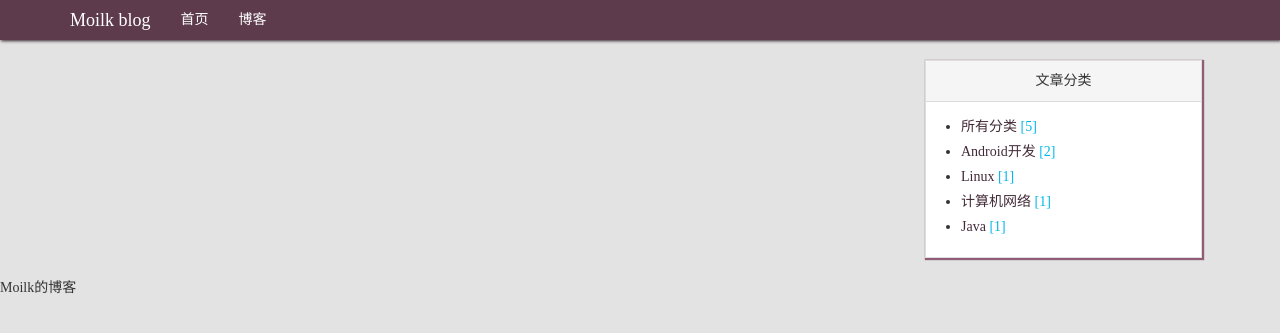
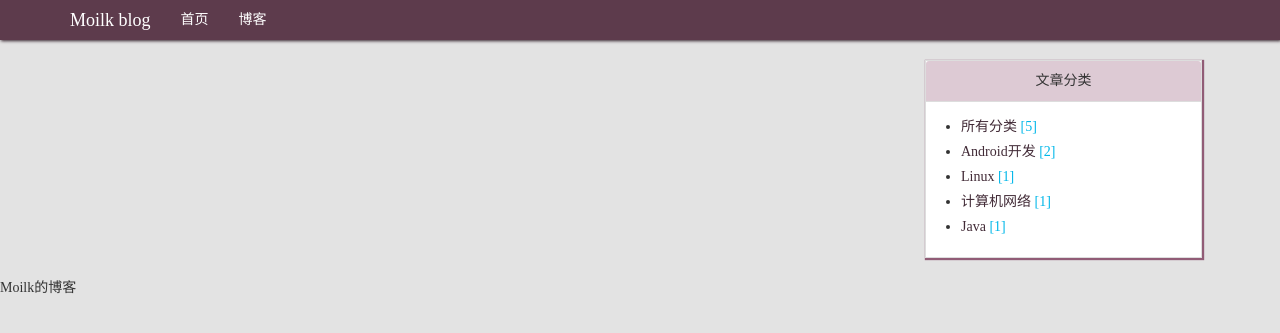
Before and after one commit to MoilkNepho/Blog, a Jekyll site: the page built from category.html, in a window 1280 px wide. Shown: the top 333 px of the page. Built offline with Jekyll 4.4.1, drawn with Linux system fonts in a browser that asks for light colours; nearby versions of some CDN libraries; comment, search, counter and statistics services are not loaded.

Commit message:
markdown

```diff
--- a/assets/stylesheet/components/_panel.scss
+++ b/assets/stylesheet/components/_panel.scss
@@ -14,7 +14,6 @@
   .panel-heading{
     padding-top: 0;
     padding-bottom: 20px;
-    background-color: $gray-lightest;
     border-bottom: 1px solid $gray-lightest;
   }
   .panel-body{
--- a/assets/stylesheet/modules/_categories.scss
+++ b/assets/stylesheet/modules/_categories.scss
@@ -4,6 +4,7 @@
   }
   .title{
     text-align: center;
+    background-color: $gray-lightest;
   }
   .list{
     li{
```
Also changed, not shown: 2 other files.
